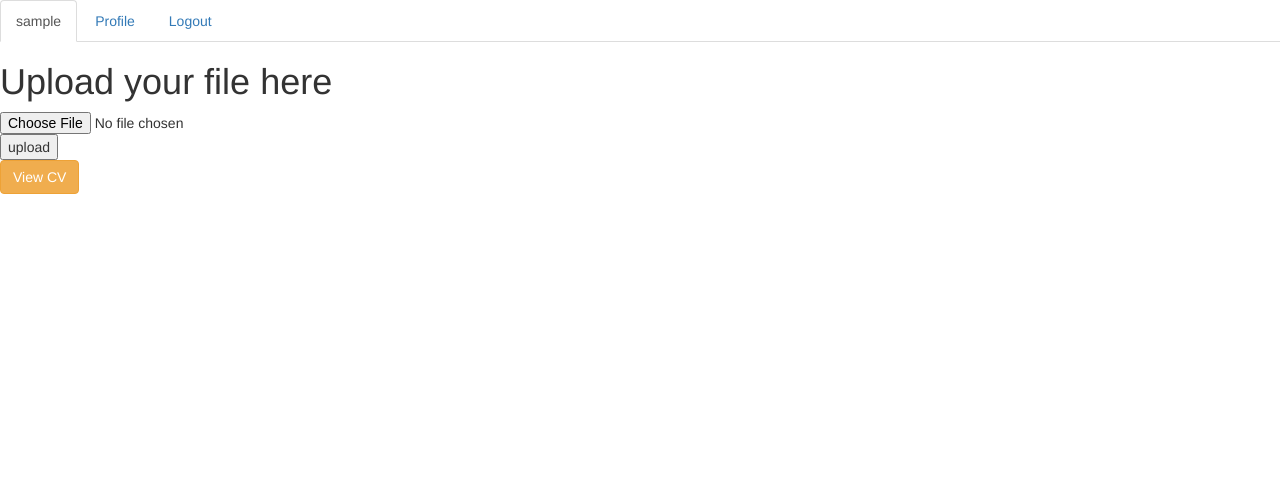
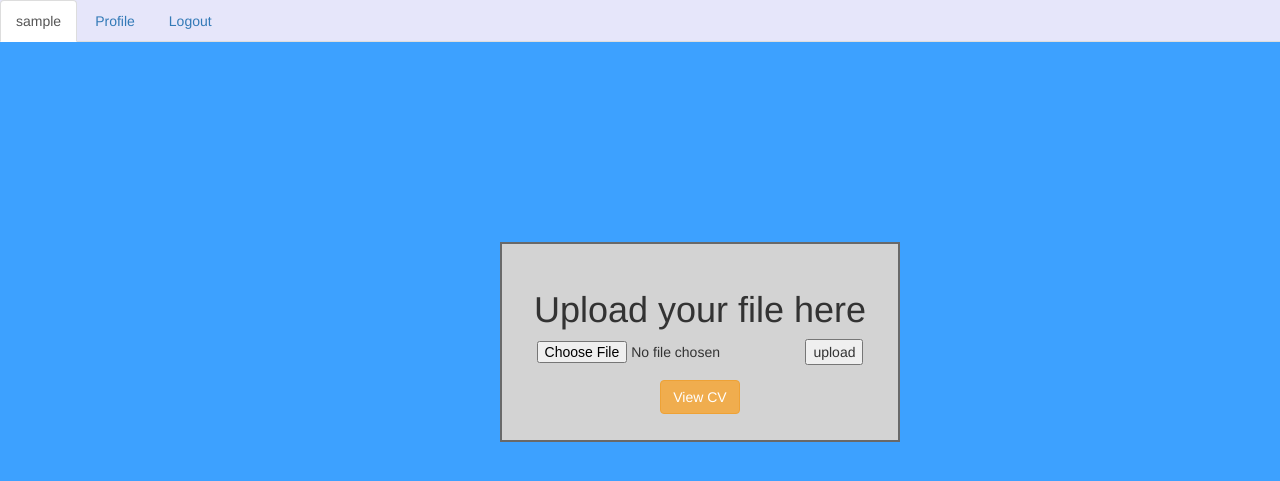
Before and after one commit to glugnith/nithcareerbox, a PHP site: page / in a window 1280 px wide. Shown: the top 481 px of the page. Run offline with PHP 8.4, Linux system fonts and the light colour scheme; the visitor is signed in with stand-in values (Sample User, id 1).

Commit message:
Added front end to index.php using upload.php

```diff
--- a/index.php
+++ b/index.php
@@ -22,6 +22,7 @@
 	<title>Nith CareerBox</title>
 	<link rel="stylesheet" href="checkfile.css" type="text/css">
 	<link rel="stylesheet" href="css/bootstrap.min.css">
+	<link rel="stylesheet" href="upload.css" type="text/css">
 
 </head>
 <body>
@@ -34,22 +35,28 @@
     </div>
   </div>
 </nav> -->
+	<div class="navigation-bar">
 	<ul class="nav nav-tabs">
   <li role="presentation" class="active"><a href="#"><?php echo $_SESSION['user'];?></a></li>
   <li role="presentation"><a href="#">Profile</a></li>
   <li role="presentation"><a href="logout.php">Logout</a></li>
 </ul>
-	<h1>Upload your file here</h1>
+	</div>
+<div class="flex-container">
+	<h1 id="upload">Upload your file here</h1>
 	<form action="upload.php" method="post" enctype="multipart/form-data">
+		<div class="flex-item1">
 		<input type="file" name="myfile">
+		</div>
+		<div class="flex-item1">
 		<input type="submit" name="upload" value="upload">
-
+		</div>
 	</form>
 	<form action="view.php" method="post" >
-
+		<div class="flex-item3">
 		<button type="submit" class="btn btn-warning" name="view_cv">View CV</button>
-
+		</div>
 	</form>
-
+</div>
 </body>
 </html>
--- /dev/null
+++ b/upload.css
@@ -0,0 +1,36 @@
+.{
+	margin:0px;
+	padding:0px;
+
+}
+body{
+	width:100%;
+	background:#3da1ff;
+}
+.flex-container{
+	 display: -webkit-flex;
+    display: flex;
+    flex-direction: column;
+    align-items: center;
+    justify-content: center;
+    width: 400px;
+    height: 200px;
+    background-color: lightgrey;
+    margin:200px 500px ;
+    border:2px solid #696969;
+
+
+}
+.flex-item1{
+	display: inline-block;
+}
+.flex-item3{
+	margin-top: 15px;
+}
+#upload{
+	text-align: center;
+
+}
+.navigation-bar{
+	background:#E6E6FA;
+}
```
Also changed, not shown: 3 other files.
